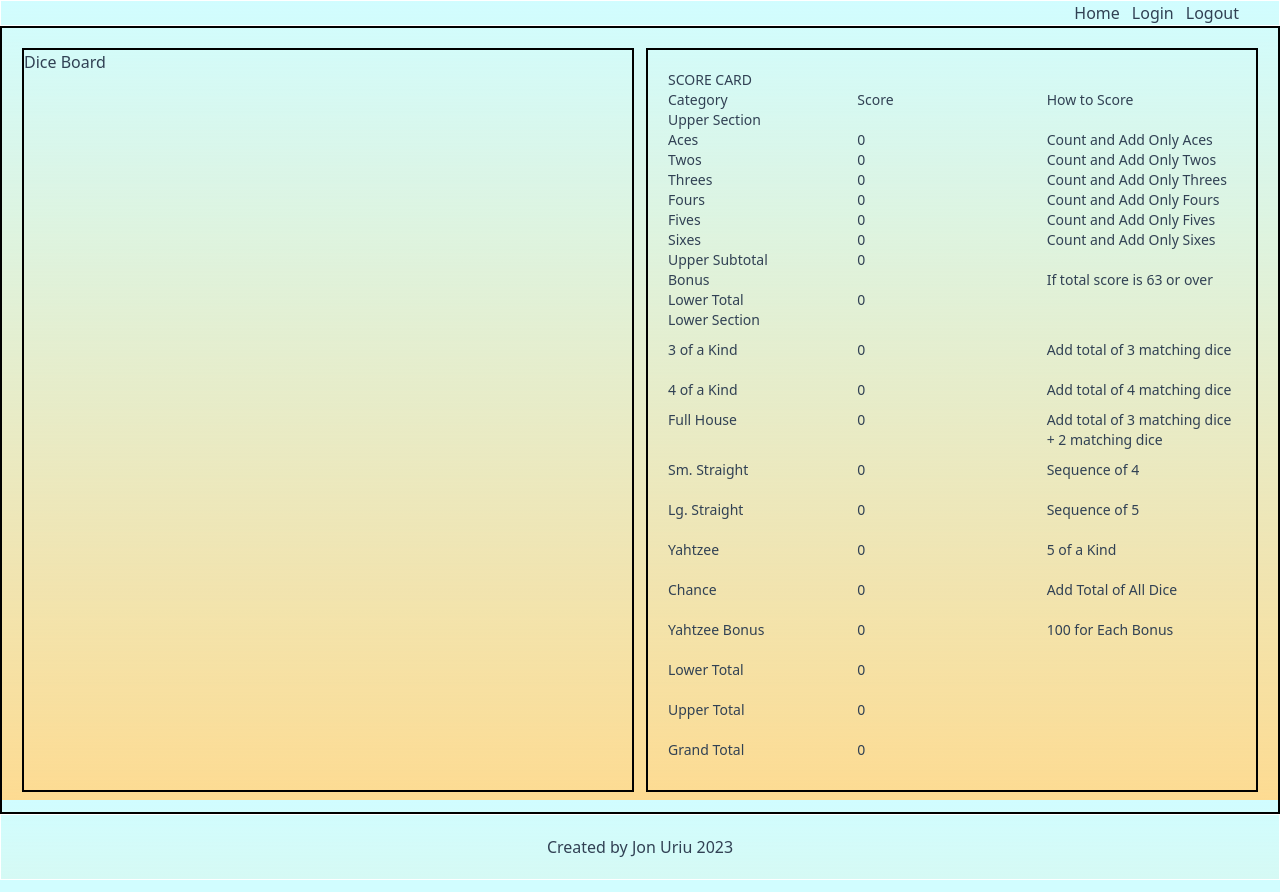
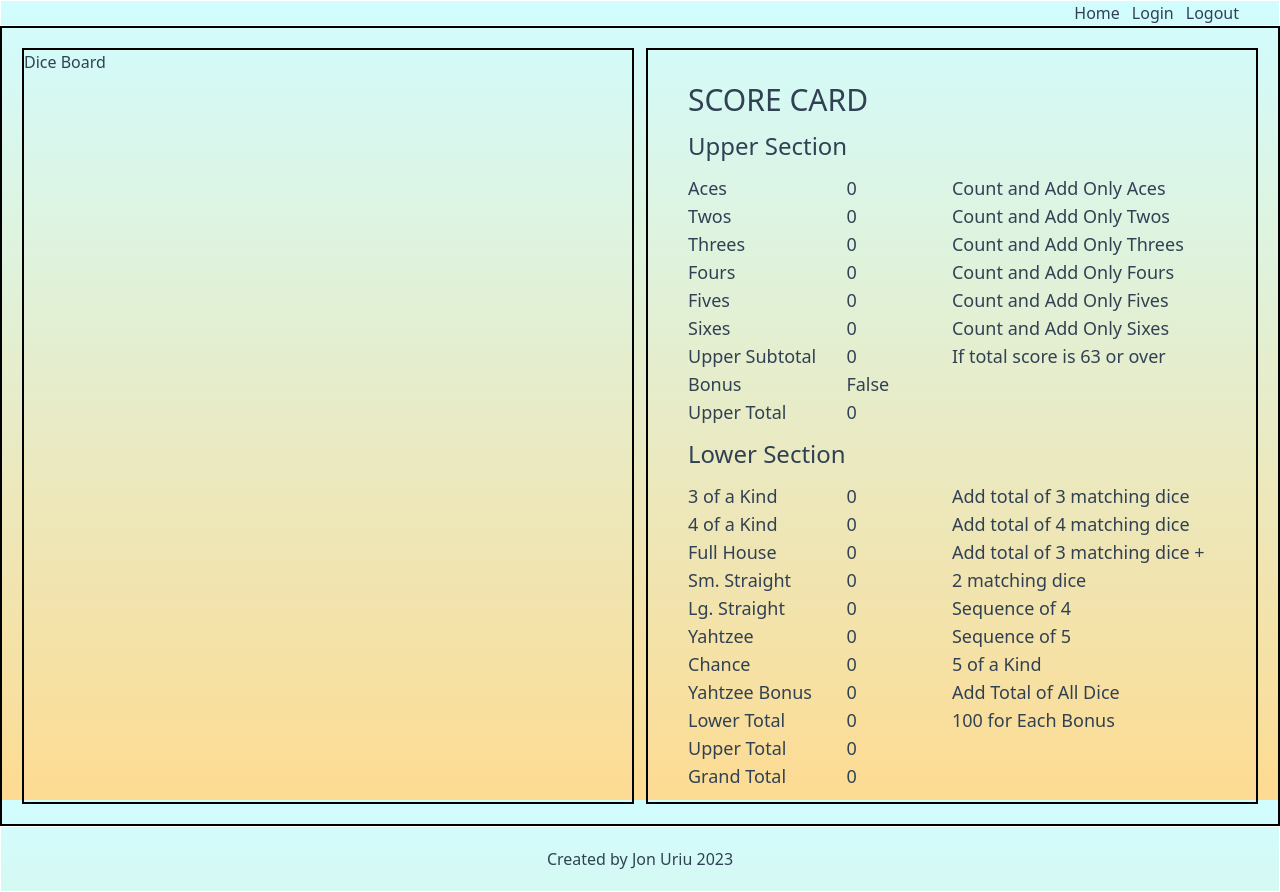
Before and after one commit to jduriu/yahtzee, a Next.js app in the folder yahtzee-front/: page /play in a window 1280 px wide. Built offline with nearby package versions, Linux system fonts and the light colour scheme.

Commit message:
Simple Scorecard layout

```diff
--- a/yahtzee-front/app/(game)/play/_components/ScoreCard.tsx
+++ b/yahtzee-front/app/(game)/play/_components/ScoreCard.tsx
@@ -51,116 +51,82 @@ export default function ScoreCard() {
   const [grandTotal, setGrandTotal] = useState(getGrandTotal)
 
   return (
-    <div className="w-full h-full p-5 text-sm">
-      <div>SCORE CARD</div>
-      <div className="grid grid-cols-3">
-        <div>Category</div>
-        <div>Score</div>
-        <div>How to Score</div>
-      </div>
+    <div className="w-full h-full px-10 py-5 text-lg">
+      <div className="text-3xl py-3">SCORE CARD</div>
+      <div className="text-2xl">Upper Section</div>
 
-      <div>Upper Section</div>
-
-      <div className="grid grid-rows-9 auto-rows-min">
-        <div className="grid grid-cols-3">
+      <div className="grid grid-cols-[75%_25%] xl:grid-cols-[30%_20%_50%] py-3">
+        <div>
           <div>Aces</div>
+          <div>Twos</div>
+          <div>Threes</div>
+          <div>Fours</div>
+          <div>Fives</div>
+          <div>Sixes</div>
+          <div>Upper Subtotal</div>
+          <div>Bonus</div>
+          <div>Upper Total</div>
+        </div>
+        <div>
           <div>{aces}</div>
+          <div>{twos}</div>
+          <div>{threes}</div>
+          <div>{fours}</div>
+          <div>{fives}</div>
+          <div>{sixes}</div>
+          <div>{upperSubTotal}</div>
+          <div>{bonus ? "True" : "False"}</div>
+          <div>{upperTotal}</div>
+        </div>
+        <div className="hidden lg:block">
           <div>Count and Add Only Aces</div>
-        </div>
-        <div className="grid grid-cols-3">
-          <div>Twos</div>
-          <div>{twos}</div>
           <div>Count and Add Only Twos</div>
-        </div>
-        <div className="grid grid-cols-3">
-          <div>Threes</div>
-          <div>{threes}</div>
           <div>Count and Add Only Threes</div>
-        </div>
-        <div className="grid grid-cols-3">
-          <div>Fours</div>
-          <div>{fours}</div>
           <div>Count and Add Only Fours</div>
-        </div>
-        <div className="grid grid-cols-3">
-          <div>Fives</div>
-          <div>{fives}</div>
           <div>Count and Add Only Fives</div>
-        </div>
-        <div className="grid grid-cols-3">
-          <div>Sixes</div>
-          <div>{sixes}</div>
           <div>Count and Add Only Sixes</div>
-        </div>
-        <div className="grid grid-cols-3">
-          <div>Upper Subtotal</div>
-          <div>{upperSubTotal}</div>
-        </div>
-        <div className="grid grid-cols-3">
-          <div>Bonus</div>
-          <div>{bonus}</div>
           <div>If total score is 63 or over</div>
-        </div>
-        <div className="grid grid-cols-3">
-          <div>Lower Total</div>
-          <div>{lowerTotal}</div>
         </div>
       </div>
 
-      <div>Lower Section</div>
+      <div className="text-2xl">Lower Section</div>
 
-      <div className="grid grid-rows-11 items-center">
-        <div className="grid grid-cols-3">
+      <div className="grid grid-cols-[75%_25%] xl:grid-cols-[30%_20%_50%] py-3">
+        <div>
           <div>3 of a Kind</div>
+          <div>4 of a Kind</div>
+          <div>Full House</div>
+          <div>Sm. Straight</div>
+          <div>Lg. Straight</div>
+          <div>Yahtzee</div>
+          <div>Chance</div>
+          <div>Yahtzee Bonus</div>
+          <div>Lower Total</div>
+          <div>Upper Total</div>
+          <div>Grand Total</div>
+        </div>
+        <div>
           <div>{threeOfKind}</div>
+          <div>{fourOfKind}</div>
+          <div>{fullHouse}</div>
+          <div>{smStraight}</div>
+          <div>{lgStraight}</div>
+          <div>{yahtzee}</div>
+          <div>{chance}</div>
+          <div>{yahtzeeBonus * 100}</div>
+          <div>{lowerTotal}</div>
+          <div>{upperTotal}</div>
+          <div>{grandTotal}</div>
+        </div>
+        <div className="hidden lg:block">
           <div>Add total of 3 matching dice</div>
-        </div>
-        <div className="grid grid-cols-3">
-          <div>4 of a Kind</div>
-          <div>{fourOfKind}</div>
           <div>Add total of 4 matching dice</div>
-        </div>
-        <div className="grid grid-cols-3">
-          <div>Full House</div>
-          <div>{fullHouse}</div>
           <div>Add total of 3 matching dice + 2 matching dice</div>
-        </div>
-        <div className="grid grid-cols-3">
-          <div>Sm. Straight</div>
-          <div>{smStraight}</div>
           <div>Sequence of 4</div>
-        </div>
-        <div className="grid grid-cols-3">
-          <div>Lg. Straight</div>
-          <div>{lgStraight}</div>
           <div>Sequence of 5</div>
-        </div>
-        <div className="grid grid-cols-3">
-          <div>Yahtzee</div>
-          <div>{yahtzee}</div>
           <div>5 of a Kind</div>
-        </div>
-        <div className="grid grid-cols-3">
-          <div>Chance</div>
-          <div>{chance}</div>
           <div>Add Total of All Dice</div>
-        </div>
-        <div className="grid grid-cols-3">
-          <div>Yahtzee Bonus</div>
-          <div>{yahtzeeBonus * 100}</div>
           <div>100 for Each Bonus</div>
-        </div>
-        <div className="grid grid-cols-3">
-          <div>Lower Total</div>
-          <div>{lowerTotal}</div>
-        </div>
-        <div className="grid grid-cols-3">
-          <div>Upper Total</div>
-          <div>{upperTotal}</div>
-        </div>
-        <div className="grid grid-cols-3">
-          <div>Grand Total</div>
-          <div>{grandTotal}</div>
         </div>
       </div>
     </div>
```
